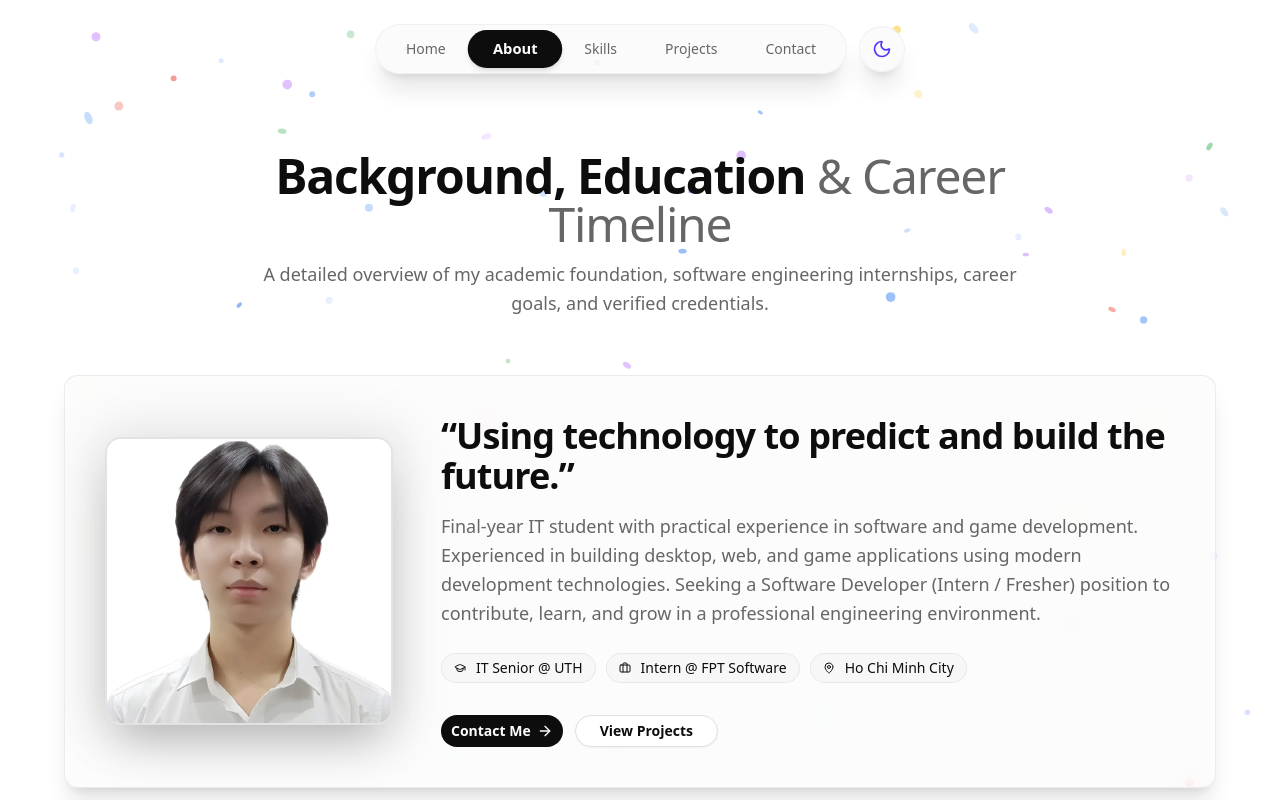
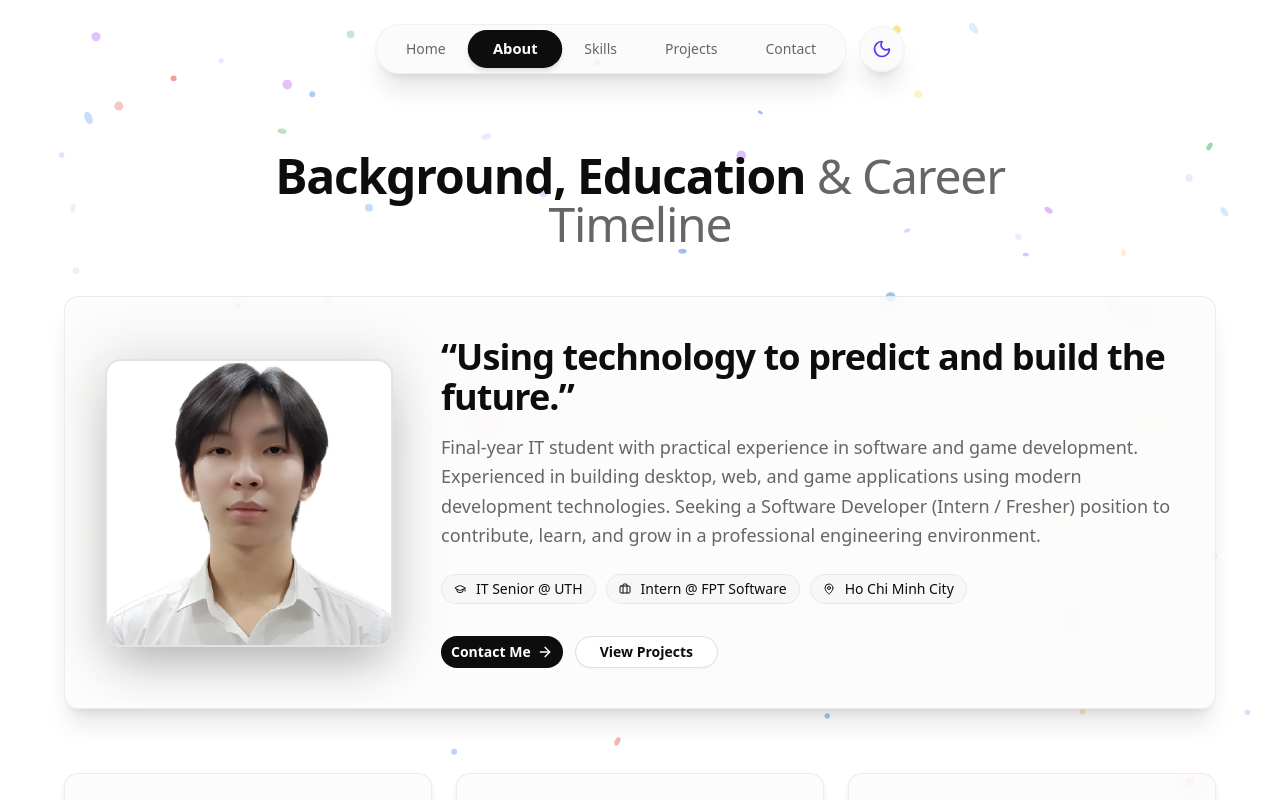
Before and after one commit to KaitoDeus/Portfolio, a Next.js app: page /about in a window 1280 px wide. Shown: the top 800 px of the page. Built offline with nearby package versions, Linux system fonts and the light colour scheme.

Commit message:
style: remove home bio paragraph and page header description subtitles

```diff
--- a/src/components/common/PageHeader.tsx
+++ b/src/components/common/PageHeader.tsx
@@ -12,19 +12,13 @@ interface PageHeaderProps {
 export default function PageHeader({
   title,
   highlight,
-  description,
   className,
 }: PageHeaderProps) {
   return (
-    <div className={cn("text-center max-w-3xl mx-auto mb-10 sm:mb-14 space-y-3", className)}>
+    <div className={cn("text-center max-w-3xl mx-auto mb-8 sm:mb-12", className)}>
       <h1 className="text-3xl sm:text-4xl lg:text-5xl font-extrabold tracking-tight text-foreground">
         {title} {highlight && <span className="text-muted-foreground font-light">{highlight}</span>}
       </h1>
-      {description && (
-        <p className="text-base sm:text-lg text-muted-foreground leading-relaxed">
-          {description}
-        </p>
-      )}
     </div>
   );
 }
--- a/src/sections/About/AboutPage.tsx
+++ b/src/sections/About/AboutPage.tsx
@@ -63,10 +63,8 @@ export default function AboutPage() {
 
         {/* Page Header */}
         <PageHeader
-          badge="About Me"
           title="Background, Education"
           highlight="& Career Timeline"
-          description="A detailed overview of my academic foundation, software engineering internships, career goals, and verified credentials."
         />
 
         {/* Hero Bio Card */}
--- a/src/sections/Contact/ContactPage.tsx
+++ b/src/sections/Contact/ContactPage.tsx
@@ -146,10 +146,8 @@ export default function ContactPage() {
 
         {/* Page Header */}
         <PageHeader
-          badge="Contact & Inquiry"
           title="Let's Start a"
           highlight="Conversation"
-          description="Have a software project, internship opportunity, or question about my stack? Reach out directly or talk with my Gemini AI Assistant below."
         />
 
         <div className="grid grid-cols-1 lg:grid-cols-12 gap-8 lg:gap-12 items-start">
--- a/src/sections/Home/HomePage.tsx
+++ b/src/sections/Home/HomePage.tsx
@@ -47,7 +47,7 @@ const SkillMiniIcon = ({ skill }: { skill: ISkill }) => {
 
 export default function HomePage() {
   const data = portfolioService.getRawData();
-  const { name, bio, avatars, skills, projects } = data;
+  const { name, avatars, skills, projects } = data;
   const avatarSrc = getImageSrc(avatars.hero);
   const featuredProjects = projects.slice(0, 3);
   const marqueeSkills = [...skills, ...skills];
@@ -80,11 +80,6 @@ export default function HomePage() {
           {/* Tagline / Role */}
           <p className="text-xl sm:text-2xl lg:text-3xl text-muted-foreground font-medium mb-3">
             I&apos;m a <span className="text-foreground font-bold">Software Developer</span>
-          </p>
-
-          {/* Short Bio summary */}
-          <p className="mt-2 text-muted-foreground text-base sm:text-lg lg:text-xl font-light tracking-wide max-w-2xl mx-auto leading-relaxed">
-            {bio}
           </p>
 
           {/* Action CTAs */}
--- a/src/sections/Projects/ProjectsPage.tsx
+++ b/src/sections/Projects/ProjectsPage.tsx
@@ -72,10 +72,8 @@ export default function ProjectsPage() {
 
         {/* Page Header */}
         <PageHeader
-          badge="Featured Works"
           title="Software &amp; Game"
           highlight="Projects Showcase"
-          description="A curated gallery of real-world applications, 3D simulation engines, full-stack ecommerce systems, and native mobile software."
         />
 
         {/* Filter, Search & Sort Toolbar */}
--- a/src/sections/Skills/SkillsPage.tsx
+++ b/src/sections/Skills/SkillsPage.tsx
@@ -186,10 +186,8 @@ export default function SkillsPage() {
 
         {/* Page Header */}
         <PageHeader
-          badge="Technical Skills"
           title="Technology Stack"
           highlight="& Architecture Arsenal"
-          description="A comprehensive inventory of frameworks, programming languages, databases, simulation physics, and cloud-ready tools I use in my work."
         />
 
         {/* Top Section: Terminal & Core Pillars */}
```
